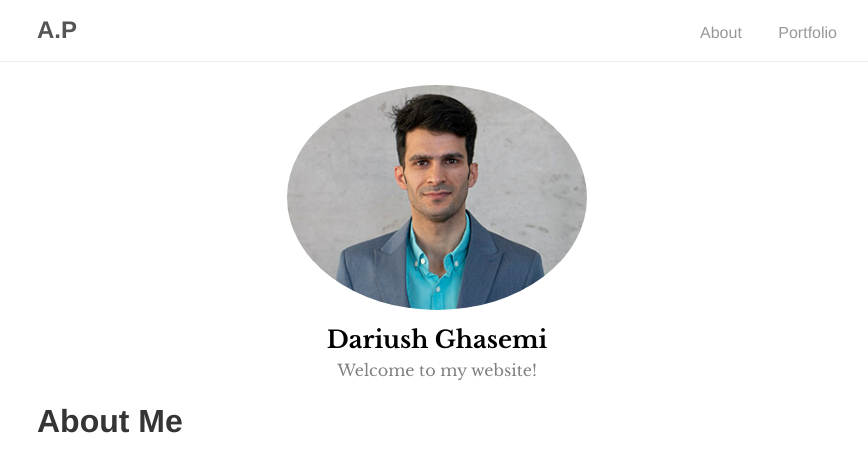
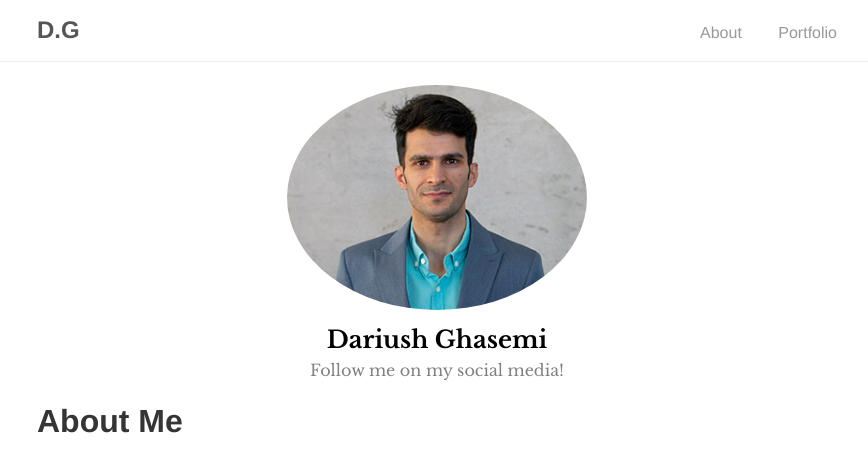
Before and after one commit to dariushghasemi/dariushghasemi.github.io, a Jekyll site: the page built from index.md, in a window 1280 px wide and 900 px high. Shown: the top 462 px of the window, without its empty margins (203-1071 px from the left). Built offline with Jekyll 4.4.1, drawn with Linux system fonts in a browser that asks for light colours; our own code applies the rules of GitHub Pages for plain Markdown files.

Commit message:
Update _config.yml

```diff
--- a/_config.yml
+++ b/_config.yml
@@ -1,13 +1,13 @@
 # Site settings
-title: A.P
-baseurl: #"/ap"
+title: D.G
+baseurl: #"/dg"
 url: "https://dariushghasemi.github.io/"
 google_analytics: # Tracking ID, e.g. "UA-000000-01"
 
 # Author
 author:
   name: Dariush Ghasemi
-  desc: Welcome to my website!
+  desc: Follow me on my social media!
   email: ghasemi.dariush@yahoo.com
   selfie: assets/img/photohandler.jpg
 
```
